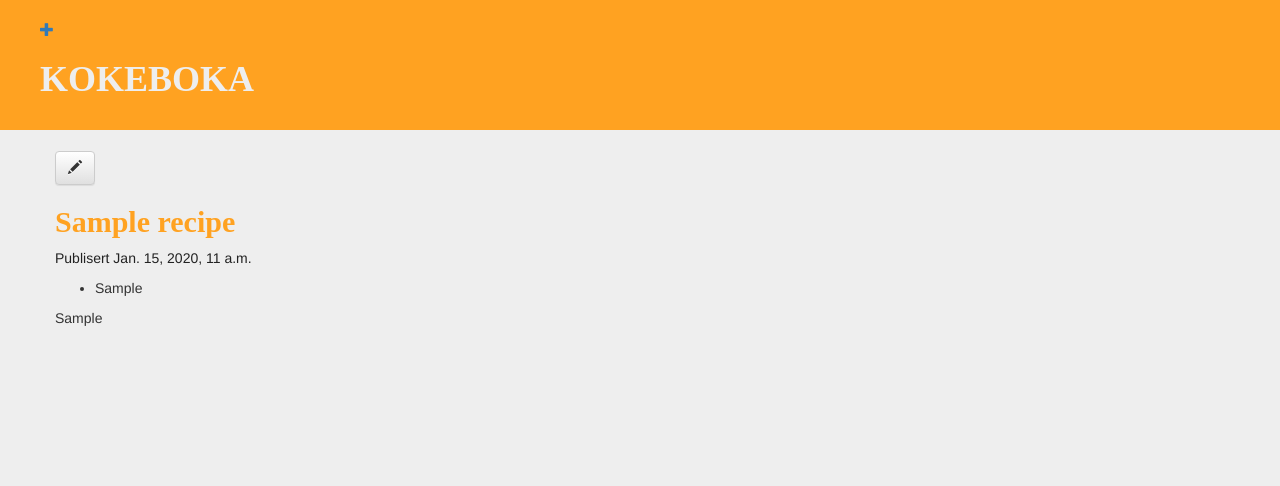
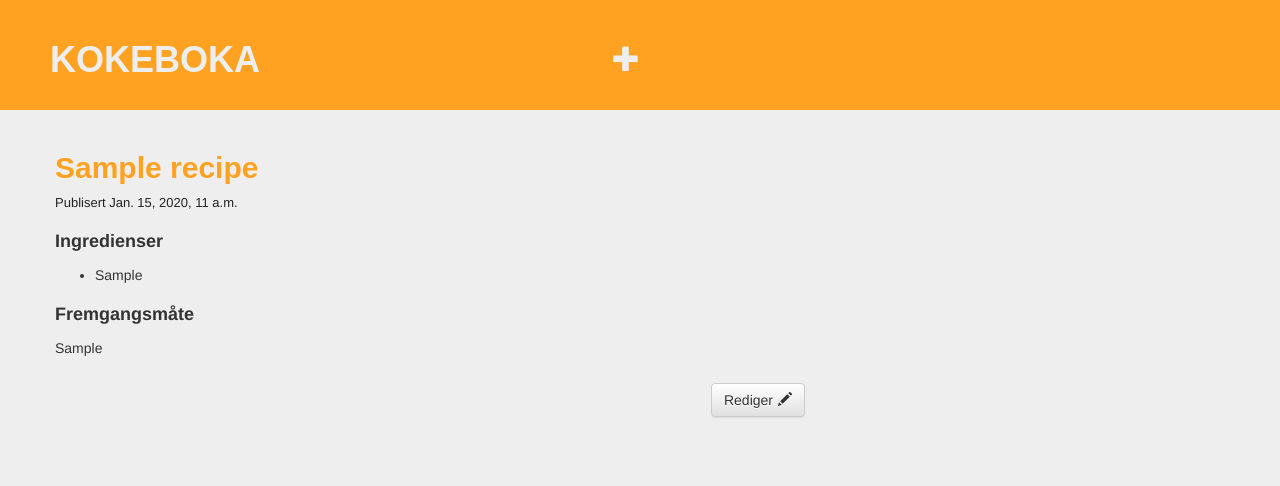
Before and after one commit to bendikstoasannes/cookbook, a Django app: page /recipe/1/ in a window 1280 px wide. Shown: the top 486 px of the page. Run offline with Django 3.2, Linux system fonts and the light colour scheme; a user stored in the database is signed in; tables that the repository leaves empty hold one stand-in row (values such as "Sample post"); some libraries are stand-ins or nearby versions.

Commit message:
Add front page and improve styling

```diff
--- a/book/static/css/book.css
+++ b/book/static/css/book.css
@@ -1,13 +1,19 @@
+/* BASE STYLE */
+
+a:hover {
+    text-decoration: none;
+}
+
 h2 a, h2{
     color: #ffa221;
     font-weight: bold;
-    font-family: "Broadway";
+    font-family: "Broadway", sans-serif;
 }
 
 h1 a, h1{
     color: #eee;
     font-weight: bold;
-    font-family: "Broadway";
+    font-family: "Broadway", sans-serif;
 }
 
 h1 a:hover {
@@ -20,12 +26,18 @@ h2 a:hover {
     color: #d88f29;
 }
 
+h4 {
+    font-weight: bold;
+    padding: 10px 0px 3px 0px;
+}
+
 .content {
     margin-left: 40px;
 }
 
 .date {
     color: #222;
+    font-size: 13px;
 }
 
 .save {
@@ -39,6 +51,17 @@ h2 a:hover {
     margin-right: 20px;
 }
 
+.glyphicon-plus {
+    color: #eee;
+    font-size: 20pt;
+    margin-top: 24px;
+    float: right;
+}
+
+.glyphicon-plus:hover {
+    color:#ddd;
+}
+
 .recipe {
     margin-bottom: 70px;
 }
@@ -50,5 +73,30 @@ body {
 .page-header {
     background-color: #ffa221;
     margin-top: 0;
-    padding: 20px 20px 20px 40px;
+    padding: 20px 20px 20px 50px;
 }
+
+/* INDEX STYLE */
+
+#show-all-button {
+    margin-bottom: 80px;
+    color: black;
+    font-size: 16px;
+}
+
+.glyphicon-arrow-right {
+    color: #d88f29;
+    padding: 3px;
+    font-size: 20px;
+}
+
+/* DETAIL STYLE */
+
+#edit-button {
+    float: right;
+    margin: 15px 0px 70px 0px;
+}
+
+.glyphicon-pencil {
+    margin-left: 5px;
+}
--- a/book/templates/book/base.html
+++ b/book/templates/book/base.html
@@ -4,6 +4,7 @@
 <head>
     <link rel="stylesheet" href="//maxcdn.bootstrapcdn.com/bootstrap/3.2.0/css/bootstrap.min.css">
     <link rel="stylesheet" href="//maxcdn.bootstrapcdn.com/bootstrap/3.2.0/css/bootstrap-theme.min.css">
+    <link rel="stylesheet" href="https://use.fontawesome.com/releases/v5.6.3/css/all.css" integrity="sha384-UHRtZLI+pbxtHCWp1t77Bi1L4ZtiqrqD80Kn4Z8NTSRyMA2Fd33n5dQ8lWUE00s/" crossorigin="anonymous">
     <link rel="stylesheet" href="{% static 'css/book.css' %}">
     <meta charset="UTF-8">
     <title>Kokeboka</title>
@@ -11,10 +12,16 @@
 <body>
 
 <div class="page-header">
-    {% if user.is_authenticated %}
-        <a href="{% url 'recipe_new' %}" class="top-menu"><span class="glyphicon glyphicon-plus"></span></a>
-    {% endif %}
-    <h1><a href="{% url 'recipe_list' %}">KOKEBOKA</a></h1>
+    <div class="row">
+        <div class="col-md-3">
+            <h1><a href="{% url 'index' %}">KOKEBOKA</a></h1>
+        </div>
+        <div class="col-md-3">
+            {% if user.is_authenticated %}
+                <a href="{% url 'recipe_new' %}" class="top-menu"><span class="glyphicon glyphicon-plus"></span></a>
+            {% endif %}
+        </div>
+    </div>
 </div>
 
 <div class="content container">
--- a/book/templates/book/recipe_detail.html
+++ b/book/templates/book/recipe_detail.html
@@ -2,9 +2,7 @@
 
 {% block content %}
 <div class="recipe">
-    {% if user.is_authenticated %}
-        <a class="btn btn-default" href="{% url 'recipe_edit' pk=recipe.pk %}"><span class="glyphicon glyphicon-pencil"></span></a>
-    {% endif %}
+
     <h2>{{ recipe.title }}</h2>
 
     {% if recipe.published_date %}
@@ -14,16 +12,27 @@
     {% endif %}
 
     <div class="ingredients">
+        <h4>Ingredienser</h4>
         <ul>
             {% for ingredient in recipe.ingredients.splitlines %}
-                <li>{{ ingredient }}</li>
-            {% endfor %}
+                    {% if ingredient != "" %}
+                        <li>{{ ingredient }}</li>
+                    {% else %}
+                        <br>
+                    {% endif %}
+                {% endfor %}
             </ul>
     </div>
 
+    <h4>Fremgangsmåte</h4>
     <div class="instructions">
         <p>{{ recipe.instructions | linebreaks}}</p>
     </div>
 
+    {% if user.is_authenticated %}
+        <a class="btn btn-default" id="edit-button" href="{% url 'recipe_edit' pk=recipe.pk %}">
+            Rediger<span class="glyphicon glyphicon-pencil"></span></a>
+    {% endif %}
+
 </div>
 {% endblock %}
--- a/book/urls.py
+++ b/book/urls.py
@@ -2,7 +2,8 @@ from django.urls import path
 from . import views
 
 urlpatterns = [
-    path('', views.recipe_list, name='recipe_list'),
+    path('', views.index, name='index'),
+    path('recipe_list', views.recipe_list, name='recipe_list'),
     path('recipe/<int:pk>/', views.recipe_detail, name='recipe_detail'),
     path('recipe/new', views.recipe_new, name='recipe_new'),
     path('recipe/<int:pk>/edit', views.recipe_edit, name='recipe_edit')
--- a/book/views.py
+++ b/book/views.py
@@ -4,6 +4,15 @@ from django.utils import timezone
 from .forms import RecipeForm
 
 # Create your views here.
+
+def index(request):
+    recipes = Recipe.objects.filter(published_date__lte=timezone.now()).order_by('published_date').reverse()
+    count = recipes.count()
+    if len(recipes) <= 5:
+        return render(request, 'book/index.html', {'recipes': recipes, 'count': count})
+    else:
+        return render(request, 'book/index.html', {'recipes': recipes[:5], 'count': count})
+
 
 def recipe_list(request):
     recipes = Recipe.objects.filter(published_date__lte=timezone.now()).order_by('published_date').reverse()
```
Also changed, not shown: book/templates/book/index.html (added, +32 -0 lines), book/templates/book/recipe_list.html (+7 -1 lines).
